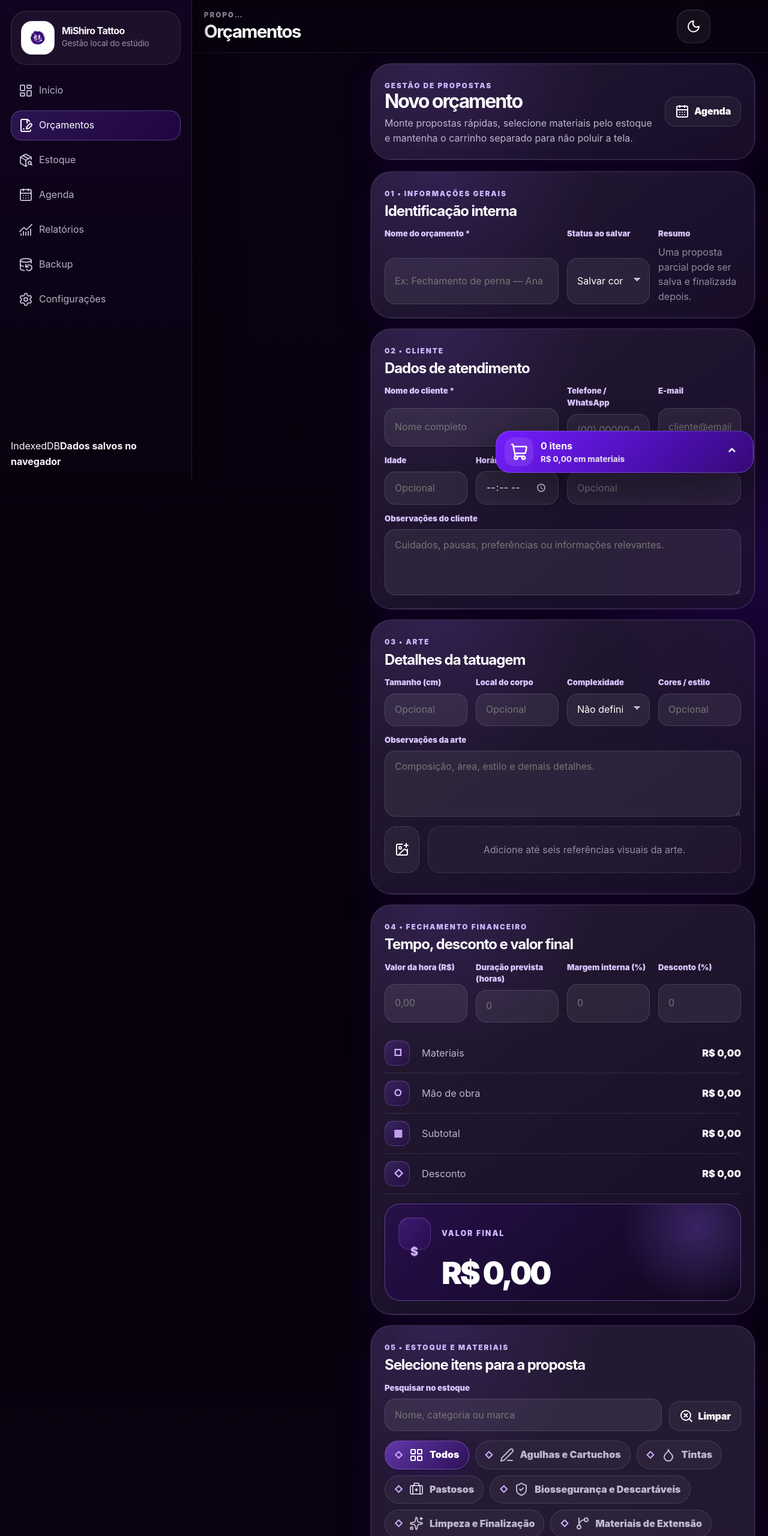
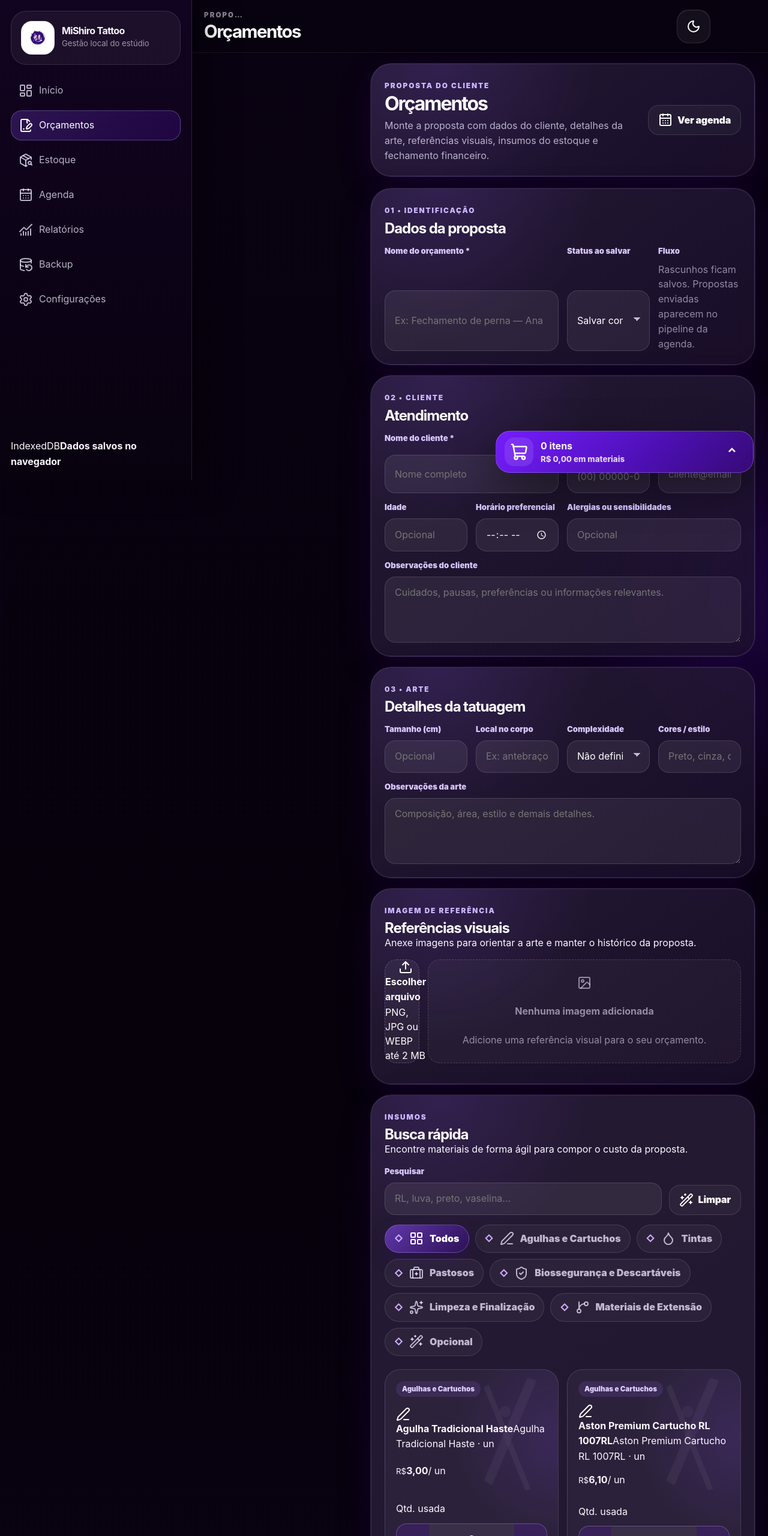
Before and after one commit to CamilliFFeliz/MiShiro, a plain HTML site: page pages/orcamentos.html in a window 1280 px wide. Shown: the top 2560 px of the page at 60% size. Drawn offline with nearby package versions, Linux system fonts and the light colour scheme.

Commit message:
refactor: reorganiza orcamentos conforme mockup

```diff
--- a/pages/orcamentos.html
+++ b/pages/orcamentos.html
@@ -10,38 +10,38 @@
   <link rel="stylesheet" href="../assets/css/tokens.css" />
   <link rel="stylesheet" href="../assets/css/layout.css" />
   <link rel="stylesheet" href="../assets/css/components.css" />
-  <link rel="stylesheet" href="../assets/css/orcamentos.css" />
+  <link id="mishiro-clean-ui-css" rel="stylesheet" href="../assets/css/app-clean.css?v=20260623.7" />
+  <link rel="stylesheet" href="../assets/css/orcamentos.css?v=20260623.7" />
   <link rel="stylesheet" href="../assets/css/studio-workflow.css" />
-  <link rel="stylesheet" href="../assets/css/operations-budget.css?v=20260623.3" />
-  <link id="mishiro-clean-ui-css" rel="stylesheet" href="../assets/css/app-clean.css?v=20260623.3" />
+  <link rel="stylesheet" href="../assets/css/operations-budget.css?v=20260623.7" />
   <title>MiShiro Tattoo • Orçamentos</title>
 </head>
 <body data-page="orcamentos">
   <div id="app" class="app-frame">
-    <main id="appMain" class="page-shell workflow-page" aria-labelledby="pageHeading">
-      <header class="workflow-intro">
+    <main id="appMain" class="page-shell workflow-page budget-workflow" aria-labelledby="pageHeading">
+      <header class="workflow-intro budget-intro">
         <div>
-          <span class="eyebrow">Gestão de propostas</span>
-          <h1 id="pageHeading">Novo orçamento</h1>
-          <p>Monte propostas rápidas, selecione materiais pelo estoque e mantenha o carrinho separado para não poluir a tela.</p>
+          <span class="eyebrow">Proposta do cliente</span>
+          <h1 id="pageHeading">Orçamentos</h1>
+          <p>Monte a proposta com dados do cliente, detalhes da arte, referências visuais, insumos do estoque e fechamento financeiro.</p>
         </div>
-        <a class="button button-ghost" href="agenda.html"><i data-lucide="calendar-days"></i>Agenda</a>
+        <a class="button button-ghost" href="agenda.html"><i data-lucide="calendar-days"></i>Ver agenda</a>
       </header>
 
       <form id="formOrcamento" class="ops-form" novalidate>
         <input id="orcamentoIdEdicao" type="hidden" />
 
-        <section class="ops-section">
-          <header class="ops-section-header"><div><span class="ops-section-kicker">01 • Informações gerais</span><h2>Identificação interna</h2></div></header>
-          <div class="ops-grid">
+        <section class="ops-section ops-section--identity">
+          <header class="ops-section-header"><div><span class="ops-section-kicker">01 • Identificação</span><h2>Dados da proposta</h2></div></header>
+          <div class="ops-grid ops-grid--compact">
             <label class="ops-field ops-span-2" data-field="nomeOrcamento"><span>Nome do orçamento *</span><input id="nomeOrcamento" autocomplete="off" placeholder="Ex: Fechamento de perna — Ana" /><small class="ops-field-error">Informe o nome do orçamento.</small></label>
             <label class="ops-field"><span>Status ao salvar</span><select id="statusRascunho"><option value="rascunho">Salvar como rascunho</option><option value="aguardando_cliente">Enviar para aprovação</option></select></label>
-            <div class="ops-field"><span>Resumo</span><p class="ops-help">Uma proposta parcial pode ser salva e finalizada depois.</p></div>
+            <div class="ops-field ops-info-note"><span>Fluxo</span><p class="ops-help">Rascunhos ficam salvos. Propostas enviadas aparecem no pipeline da agenda.</p></div>
           </div>
         </section>
 
-        <section class="ops-section">
-          <header class="ops-section-header"><div><span class="ops-section-kicker">02 • Cliente</span><h2>Dados de atendimento</h2></div></header>
+        <section class="ops-section ops-section--client">
+          <header class="ops-section-header"><div><span class="ops-section-kicker">02 • Cliente</span><h2>Atendimento</h2></div></header>
           <div class="ops-grid">
             <label class="ops-field ops-span-2" data-field="clienteNome"><span>Nome do cliente *</span><input id="clienteNome" autocomplete="name" placeholder="Nome completo" /><small class="ops-field-error">Informe o nome do cliente.</small></label>
             <label class="ops-field"><span>Telefone / WhatsApp</span><input id="clienteTelefone" autocomplete="tel" inputmode="tel" placeholder="(00) 00000-0000" /></label>
@@ -53,22 +53,34 @@
           </div>
         </section>
 
-        <section class="ops-section">
+        <section class="ops-section ops-section--art">
           <header class="ops-section-header"><div><span class="ops-section-kicker">03 • Arte</span><h2>Detalhes da tatuagem</h2></div></header>
-          <div class="ops-grid">
-            <label class="ops-field"><span>Tamanho (cm)</span><input id="tamanhoTatuagem" inputmode="decimal" placeholder="Opcional" /></label>
-            <label class="ops-field"><span>Local do corpo</span><input id="localCorpo" placeholder="Opcional" /></label>
-            <label class="ops-field"><span>Complexidade</span><select id="complexidade"><option value="">Não definida</option><option value="Simples">Simples</option><option value="Média">Média</option><option value="Alta">Alta</option><option value="Realismo">Realismo</option></select></label>
-            <label class="ops-field"><span>Cores / estilo</span><input id="coresTatuagem" placeholder="Opcional" /></label>
-            <label class="ops-field ops-span-all"><span>Observações da arte</span><textarea id="observacoesCliente" placeholder="Composição, área, estilo e demais detalhes."></textarea></label>
+          <div class="ops-grid ops-grid--art">
+            <label class="ops-field ops-field--icon ops-field--size"><span>Tamanho (cm)</span><input id="tamanhoTatuagem" inputmode="decimal" placeholder="Opcional" /></label>
+            <label class="ops-field ops-field--icon ops-field--body"><span>Local no corpo</span><input id="localCorpo" placeholder="Ex: antebraço" /></label>
+            <label class="ops-field ops-field--icon ops-field--complexity"><span>Complexidade</span><select id="complexidade"><option value="">Não definida</option><option value="Simples">Simples</option><option value="Média">Média</option><option value="Alta">Alta</option><option value="Realismo">Realismo</option></select></label>
+            <label class="ops-field ops-field--icon ops-field--colors"><span>Cores / estilo</span><input id="coresTatuagem" placeholder="Preto, cinza, colorida" /></label>
+            <label class="ops-field ops-field--icon ops-field--notes ops-span-all"><span>Observações da arte</span><textarea id="observacoesCliente" placeholder="Composição, área, estilo e demais detalhes."></textarea></label>
           </div>
-          <div class="ops-reference-zone"><input id="imagemReferencia" type="file" accept="image/png,image/jpeg,image/webp" multiple hidden /><label class="ops-upload-button" for="imagemReferencia" aria-label="Adicionar referências visuais"><i data-lucide="image-plus"></i></label><div class="ops-reference-empty" id="previewImagem">Adicione até seis referências visuais da arte.</div></div>
+        </section>
+
+        <section class="ops-section ops-section--reference">
+          <header class="ops-section-header"><div><span class="ops-section-kicker">Imagem de referência</span><h2>Referências visuais</h2><p>Anexe imagens para orientar a arte e manter o histórico da proposta.</p></div></header>
+          <input id="imagemReferencia" type="file" accept="image/png,image/jpeg,image/webp" multiple hidden />
+          <div class="ops-reference-zone"><label class="ops-upload-button" for="imagemReferencia" aria-label="Adicionar referências visuais"><i data-lucide="upload"></i><strong>Escolher arquivo</strong><span>PNG, JPG ou WEBP até 2 MB</span></label><div class="ops-reference-empty" id="previewImagem"><i data-lucide="image"></i><strong>Nenhuma imagem adicionada</strong><span>Adicione uma referência visual para o seu orçamento.</span></div></div>
           <div id="listaReferenciasArte" class="ops-reference-list" aria-live="polite"></div>
         </section>
 
-        <section class="ops-section">
-          <header class="ops-section-header"><div><span class="ops-section-kicker">04 • Fechamento financeiro</span><h2>Tempo, desconto e valor final</h2></div></header>
-          <div class="ops-grid">
+        <section class="ops-section ops-section--stock">
+          <header class="ops-section-header"><div><span class="ops-section-kicker">Insumos</span><h2>Busca rápida</h2><p>Encontre materiais de forma ágil para compor o custo da proposta.</p></div></header>
+          <div class="ops-stock-toolbar"><label class="ops-field ops-search-field"><span>Pesquisar</span><input id="budgetSearchInput" type="search" placeholder="RL, luva, preto, vaselina..." /></label><button id="clearBudgetSearchButton" type="button" class="button button-ghost"><i data-lucide="wand-sparkles"></i>Limpar</button></div>
+          <div id="budgetCategoryFilters" class="ops-filter-row" aria-label="Filtros de categoria"></div>
+          <div id="stockPickerList" class="ops-stock-list" aria-live="polite"></div>
+        </section>
+
+        <section class="ops-section ops-section--finance">
+          <header class="ops-section-header"><div><span class="ops-section-kicker">Resumo financeiro</span><h2>Valores do orçamento</h2></div></header>
+          <div class="ops-grid ops-grid--finance">
             <label class="ops-field"><span>Valor da hora (R$)</span><input id="valorHora" inputmode="decimal" placeholder="0,00" /></label>
             <label class="ops-field"><span>Duração prevista (horas)</span><input id="duracaoSessao" inputmode="decimal" placeholder="0" /></label>
             <label class="ops-field"><span>Margem interna (%)</span><input id="margem" inputmode="decimal" placeholder="0" /></label>
@@ -77,14 +89,7 @@
           <dl class="ops-financial-summary"><div><dt>Materiais</dt><dd id="totalMateriais">R$ 0,00</dd></div><div><dt>Mão de obra</dt><dd id="totalMaoObra">R$ 0,00</dd></div><div><dt>Subtotal</dt><dd id="subtotalOrcamento">R$ 0,00</dd></div><div><dt>Desconto</dt><dd id="valorDesconto">R$ 0,00</dd></div><div class="is-total"><dt>Valor final</dt><dd id="valorFinal">R$ 0,00</dd></div></dl>
         </section>
 
-        <section class="ops-section">
-          <header class="ops-section-header"><div><span class="ops-section-kicker">05 • Estoque e materiais</span><h2>Selecione itens para a proposta</h2></div></header>
-          <div class="ops-stock-toolbar"><label class="ops-field"><span>Pesquisar no estoque</span><input id="budgetSearchInput" type="search" placeholder="Nome, categoria ou marca" /></label><button id="clearBudgetSearchButton" type="button" class="button button-ghost"><i data-lucide="search-x"></i>Limpar</button></div>
-          <div id="budgetCategoryFilters" class="ops-filter-row" aria-label="Filtros de categoria"></div>
-          <div id="stockPickerList" class="ops-stock-list" aria-live="polite"></div>
-        </section>
-
-        <section class="ops-actions" aria-label="Ações do orçamento"><button class="button button-secondary" type="submit" data-save-mode="rascunho"><i data-lucide="save"></i>Salvar rascunho</button><button class="button button-primary" type="submit" data-save-mode="aguardando_cliente"><i data-lucide="send"></i>Enviar para aprovação</button><button class="button button-ghost" id="gerarPdfCliente" type="button"><i data-lucide="file-text"></i>PDF cliente</button><button class="button button-ghost" id="gerarPdfEstudio" type="button"><i data-lucide="file-spreadsheet"></i>PDF estúdio</button><span class="ops-actions__spacer"></span><button class="button button-ghost" id="limparOrcamento" type="button" aria-label="Limpar orçamento"><i data-lucide="eraser"></i></button><p id="statusOrcamento" class="ops-status" aria-live="polite"></p></section>
+        <section class="ops-actions" aria-label="Ações do orçamento"><button class="button button-secondary" type="submit" data-save-mode="rascunho"><i data-lucide="save"></i>Salvar rascunho</button><button class="button button-primary" type="submit" data-save-mode="aguardando_cliente"><i data-lucide="send"></i>Enviar para aprovação</button><button class="button button-ghost" id="gerarPdfCliente" type="button"><i data-lucide="file-text"></i>PDF cliente</button><button class="button button-ghost" id="gerarPdfEstudio" type="button"><i data-lucide="file-spreadsheet"></i>PDF estúdio</button><span class="ops-actions__spacer"></span><button class="button button-ghost" id="limparOrcamento" type="button" aria-label="Limpar orçamento"><i data-lucide="eraser"></i>Limpar</button><p id="statusOrcamento" class="ops-status" aria-live="polite"></p></section>
       </form>
     </main>
   </div>
```
